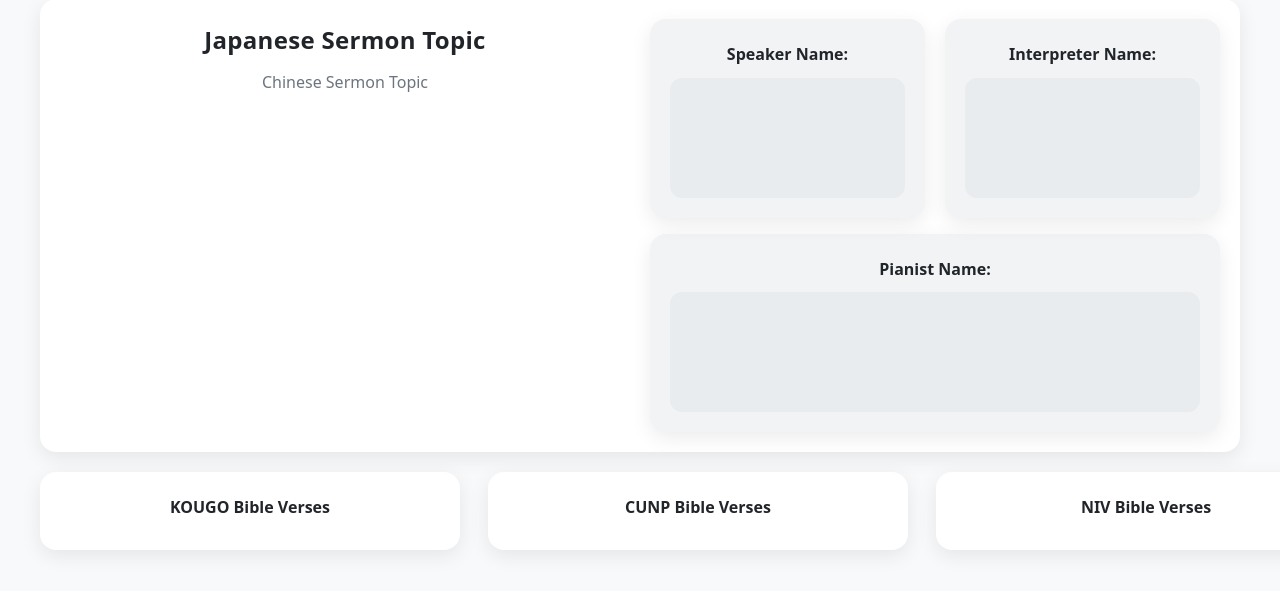
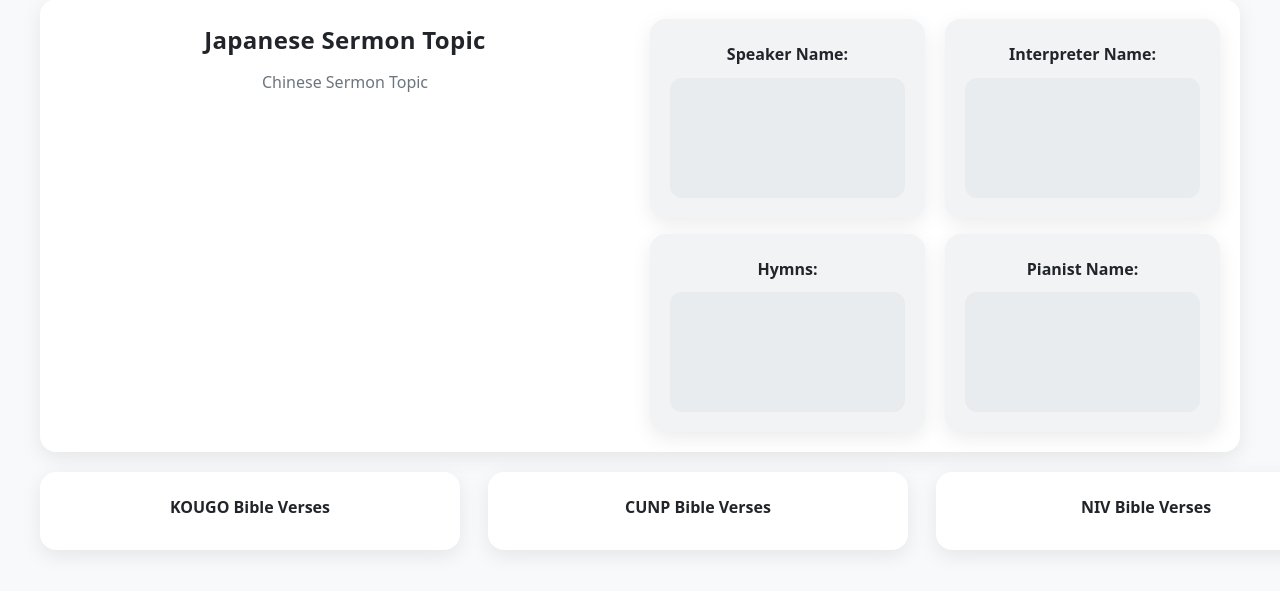
Before and after one commit to RickyShie/church_presentation_app_v1, a Flask app: page /display in a window 1280 px wide; the page is wider, and only the part inside the window is pictured. Shown: the part 105-696 px from the top of that part. Run offline with Flask 3, Linux system fonts and the light colour scheme; some libraries are stand-ins or nearby versions.

Commit message:
feat: add Hymns section card in display layout.

```diff
--- a/app/templates/display.html
+++ b/app/templates/display.html
@@ -61,9 +61,15 @@
                 <div class="placeholder short"></div>
               </div>
             </div>
-            <div class="card muted" style="margin-top:16px;">
-              <div class="section-heading">Pianist Name:</div>
+            <div class="row cols-2" style="align-items: start;">
+              <div class="card muted" style="margin-top:16px;">
+              <div class="section-heading">Hymns:</div>
               <div class="placeholder short"></div>
+            </div>
+              <div class="card muted" style="margin-top:16px;">
+                <div class="section-heading">Pianist Name:</div>
+                <div class="placeholder short"></div>
+            </div>
             </div>
           </div>
         </div>
```
